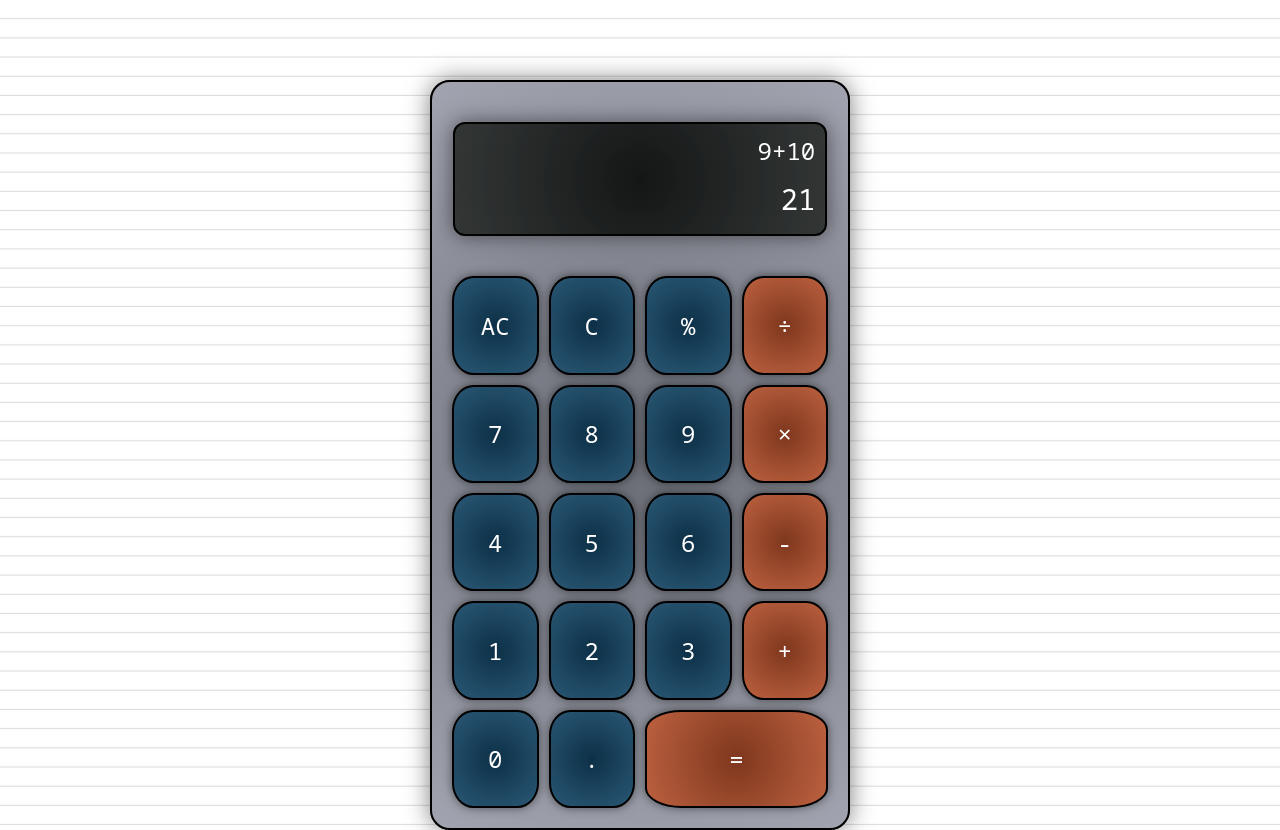
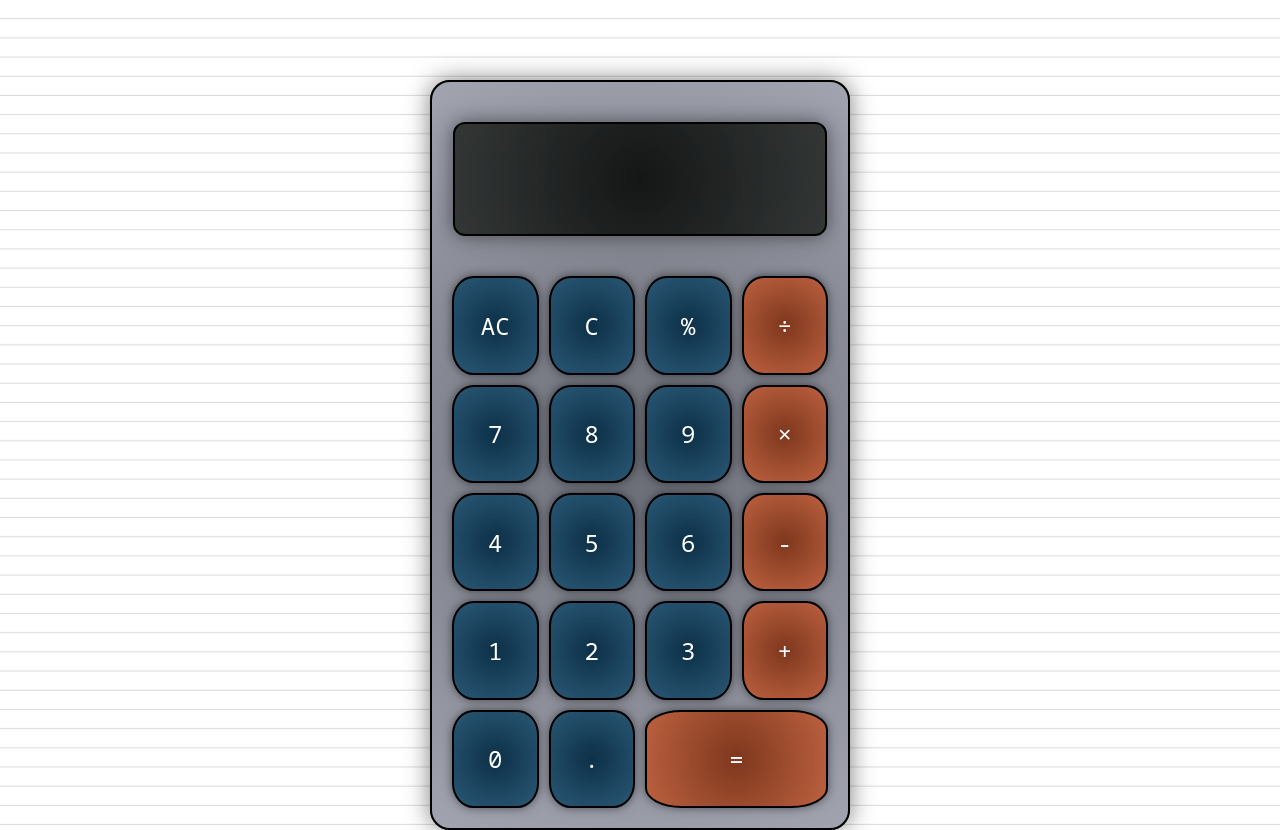
Before and after one commit to Showcxse/TOP-calculator, a plain HTML site: page index.html in a window 1280 px wide. Drawn offline with Linux system fonts and the light colour scheme.

Commit message:
removed dummy text

```diff
--- a/index.html
+++ b/index.html
@@ -10,8 +10,8 @@
         <div class="calc_container">
             <div class="calculator">
                 <div class="display">
-                    <div class="display_upper">9+10</div>
-                    <div class="display_lower">21</div>
+                    <div class="display_upper"></div>
+                    <div class="display_lower"></div>
                 </div>
                 <div class="buttons">
                     <div class="btn" id="clear-all-btn">AC</div>
```
